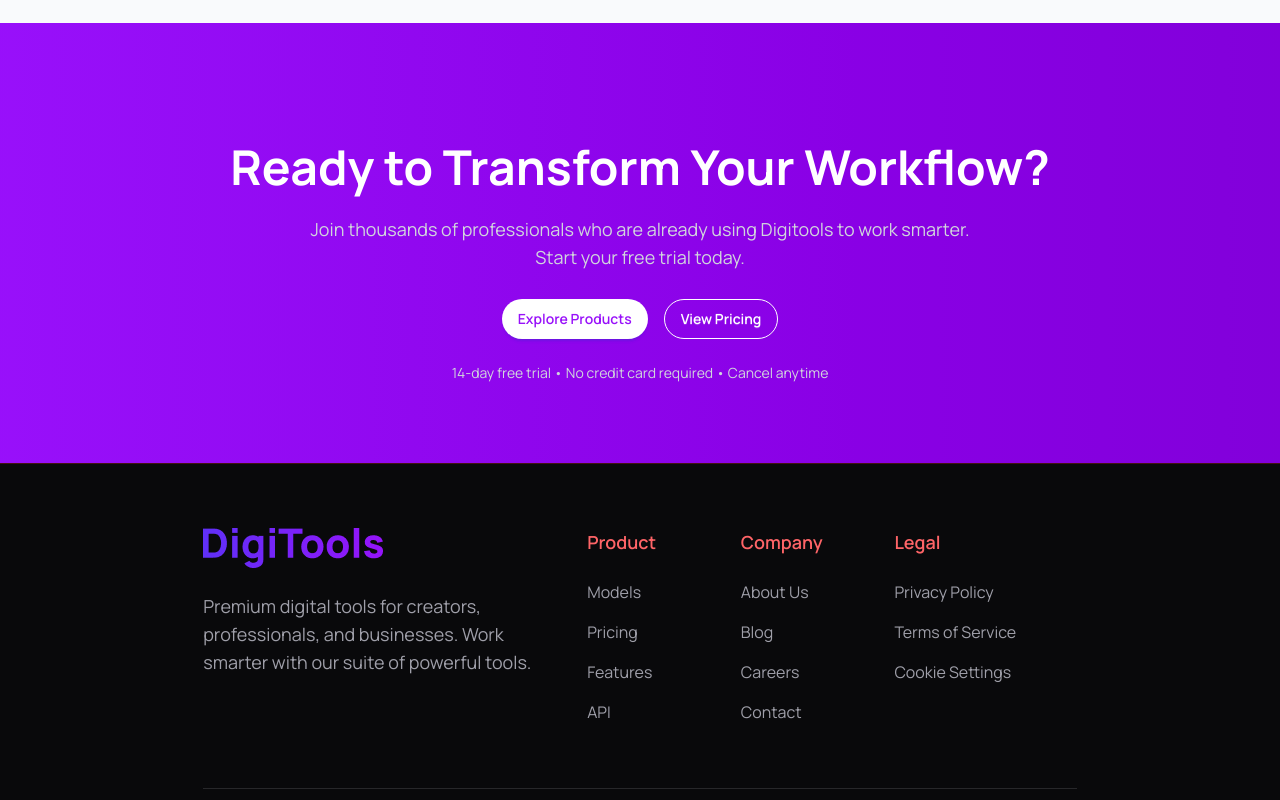
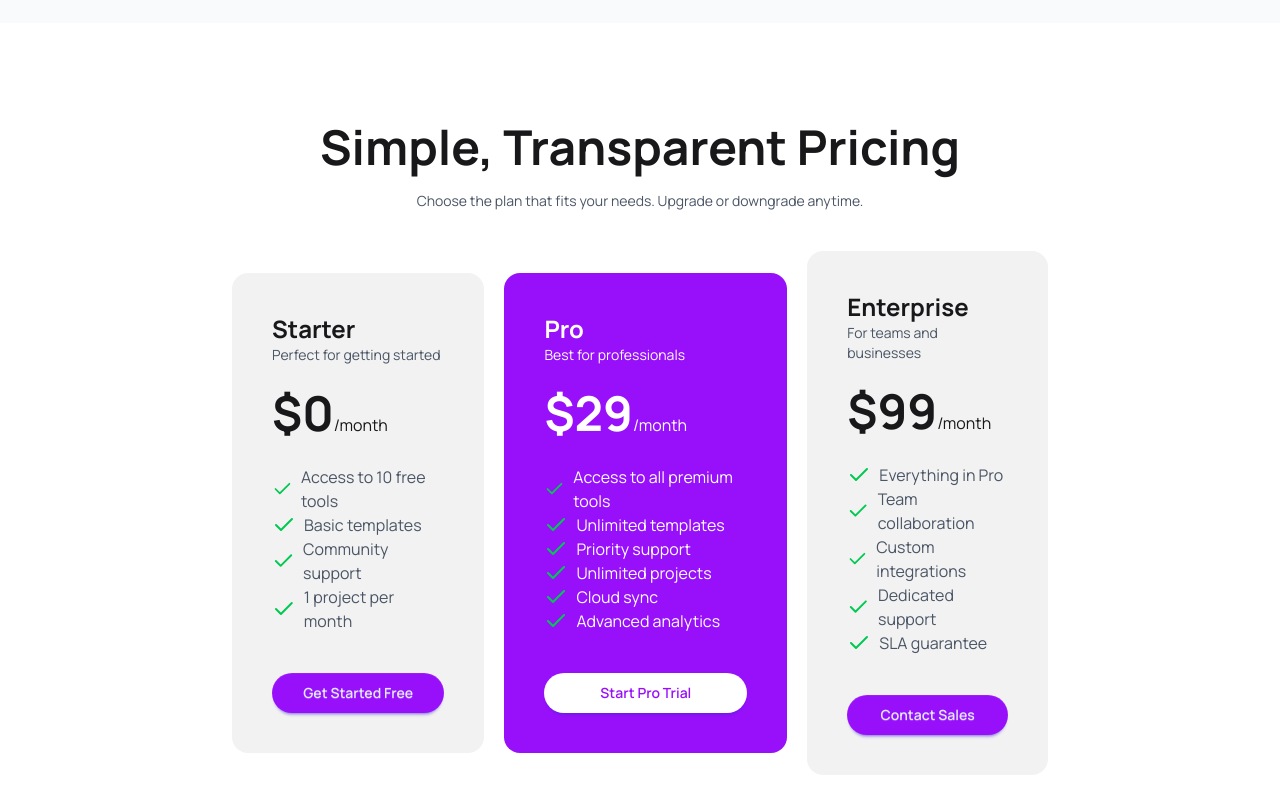
Before and after one commit to Prachurjo-prog/Digital-Tools-Project, a React (Vite) app: page / in a window 1280 px wide. Shown: the part 1560-2360 px from the top of the page. Built offline with nearby package versions, Linux system fonts and the light colour scheme.

Commit message:
Pricing card added

```diff
--- a/package.json
+++ b/package.json
@@ -12,6 +12,7 @@
   "dependencies": {
     "@tailwindcss/vite": "^4.2.2",
     "lucide": "^1.3.0",
+    "lucide-react": "^1.3.0",
     "react": "^19.2.4",
     "react-dom": "^19.2.4",
     "tailwindcss": "^4.2.2"
--- a/src/App.jsx
+++ b/src/App.jsx
@@ -5,6 +5,7 @@ import GetStarted from './Components/GetStarted/GetStarted'
 import Hero from './Components/Hero/Hero'
 import NavBar from './Components/NavBar/NavBar'
 import Popularity from './Components/Popularity/Popularity'
+import PricingSection from './Components/Pricing/PricingSection'
 import ReadySection from './Components/Ready/ReadySection'
 
 function App() {
@@ -16,6 +17,7 @@ function App() {
       <Hero/>
       <Popularity/>
       <GetStarted/>
+      <PricingSection/>
       <ReadySection/>
       <Footer/>
     </div>
--- /dev/null
+++ b/src/Components/Pricing/PricingSection.jsx
@@ -0,0 +1,120 @@
+import React from "react";
+import { Check } from "lucide-react";
+
+const PricingSection = () => {
+  return (
+    <div className="">
+      <div className="md:max-w-[70%] max-w-[90%] mx-auto">
+        <h1 className="lg:text-5xl md:text-3xl text-2xl font-bold text-center lg:mt-25 md:mt-15 mt-10">
+          Simple, Transparent Pricing
+        </h1>
+        <p className="text-gray-600 text-center md:mt-5 mt-2.5 text-sm">
+          Choose the plan that fits your needs. Upgrade or downgrade anytime.
+        </p>
+        <div className="flex gap-5 md:p-10 items-center justify-center flex-col md:flex-row">
+          <div className="bg-[#F2F2F2] p-10 rounded-2xl ">
+            <h2 className="text-2xl font-bold">Starter</h2>
+            <p className="text-gray-600 text-sm">Perfect for getting started</p>
+            <h3 className="mt-6">
+              <span className="text-5xl font-bold">$0</span>/month{" "}
+            </h3>
+            <ul className="text-gray-600 mt-7">
+              <li className="flex items-center gap-2">
+                {" "}
+                <Check className="text-green-500" />
+                Access to 10 free tools
+              </li>
+              <li className="flex items-center gap-2">
+                <Check className="text-green-500" />
+                Basic templates
+              </li>
+              <li className="flex items-center gap-2">
+                <Check className="text-green-500" />
+                Community support
+              </li>
+              <li className="flex items-center gap-2">
+                <Check className="text-green-500" />1 project per month
+              </li>
+            </ul>
+            <button className="btn btn-primary rounded-full bg-purple-600 border-none w-full mt-10">
+              Get Started Free
+            </button>
+          </div>
+
+          <div className="text-white p-10 rounded-2xl bg-purple-600">
+            <h2 className="text-2xl font-bold">Pro</h2>
+            <p className=" text-sm">Best for professionals</p>
+            <h3 className="mt-6">
+              <span className="text-5xl font-bold">$29</span>/month{" "}
+            </h3>
+            <ul className=" mt-7">
+              <li className="flex items-center gap-2">
+                {" "}
+                <Check className="text-green-500" />
+                Access to all premium tools
+              </li>
+              <li className="flex items-center gap-2">
+                <Check className="text-green-500" />
+                Unlimited templates
+              </li>
+              <li className="flex items-center gap-2">
+                <Check className="text-green-500" />
+                Priority support
+              </li>
+              <li className="flex items-center gap-2">
+                <Check className="text-green-500" />
+                Unlimited projects
+              </li>
+              <li className="flex items-center gap-2">
+                <Check className="text-green-500" />
+                Cloud sync
+              </li>
+              <li className="flex items-center gap-2">
+                <Check className="text-green-500" />
+                Advanced analytics
+              </li>
+            </ul>
+            <button className="btn btn-primary rounded-full bg-white text-purple-600 border-none w-full mt-10">
+              Start Pro Trial
+            </button>
+          </div>
+          <div className="bg-[#F2F2F2] p-10 rounded-2xl ">
+            <h2 className="text-2xl font-bold">Enterprise</h2>
+            <p className="text-gray-600 text-sm">For teams and businesses</p>
+            <h3 className="mt-6">
+              <span className="text-5xl font-bold">$99</span>/month{" "}
+            </h3>
+            <ul className="text-gray-600 mt-7">
+              <li className="flex items-center gap-2">
+                {" "}
+                <Check className="text-green-500" />
+                Everything in Pro
+              </li>
+              <li className="flex items-center gap-2">
+                <Check className="text-green-500" />
+                Team collaboration
+              </li>
+              <li className="flex items-center gap-2">
+                <Check className="text-green-500" />
+                Custom integrations
+              </li>
+              <li className="flex items-center gap-2">
+                <Check className="text-green-500" />
+                Dedicated support
+              </li>
+              <li className="flex items-center gap-2">
+                <Check className="text-green-500" />
+                SLA guarantee
+              </li>
+            </ul>
+            <button className="btn btn-primary rounded-full bg-purple-600 border-none w-full mt-10">
+              Contact Sales
+            </button>
+          </div>
+        </div>
+      </div>
+    </div>
+  );
+};
+
+export default PricingSection;
```
Also changed, not shown: src/assets/Check.png (added), 1 other file (tests, documents, lock files or other folders).
